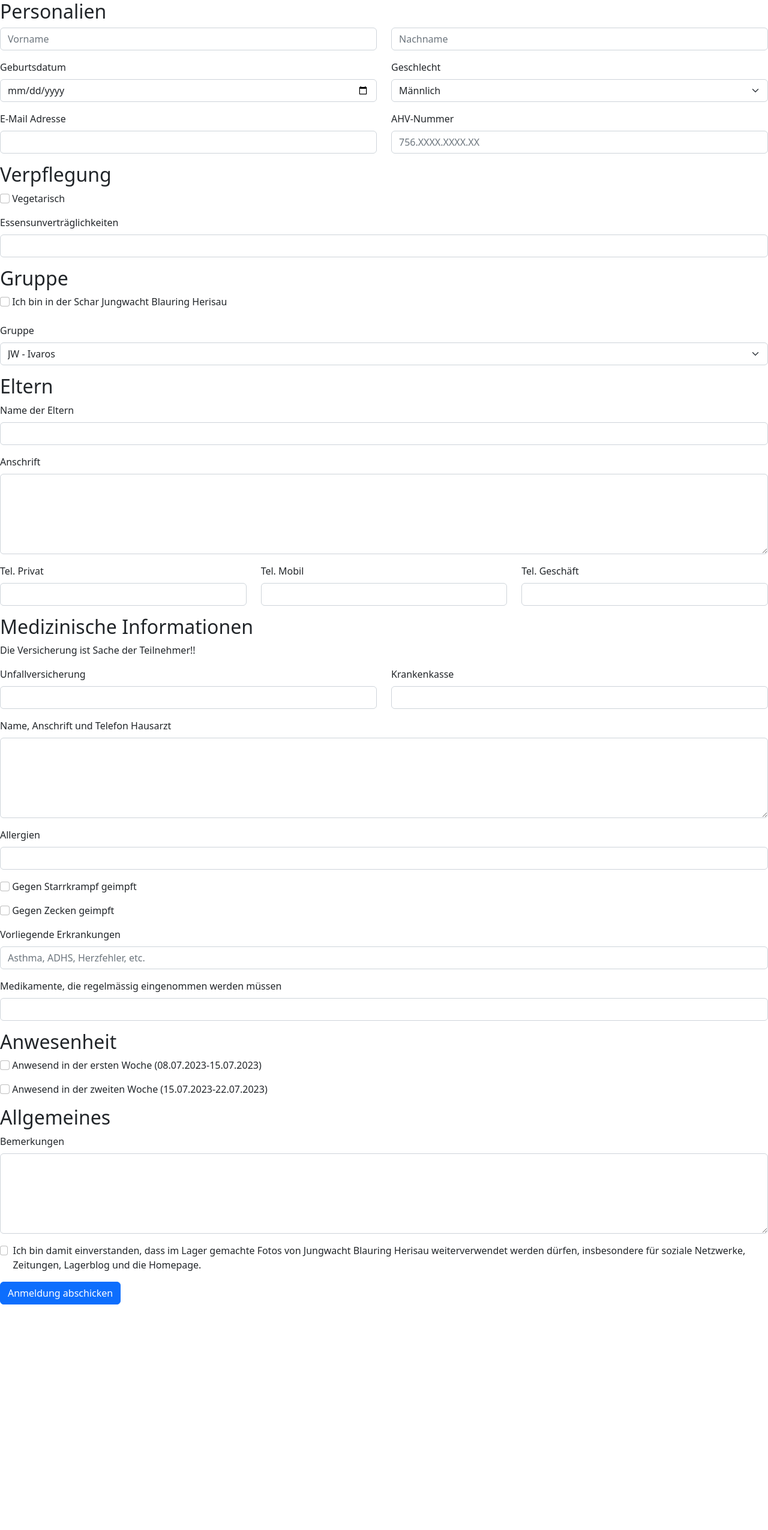
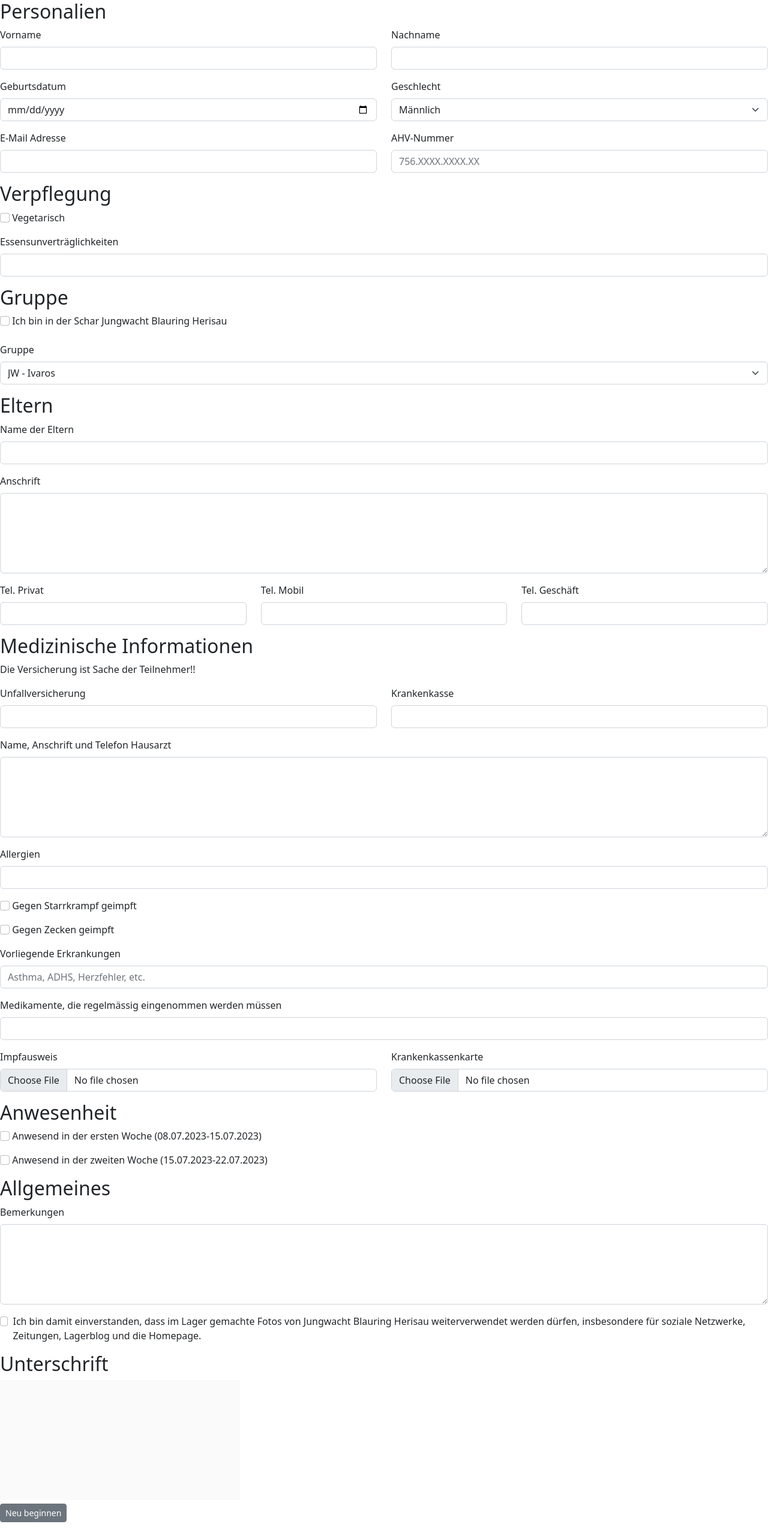
Before and after one commit to Jungwacht-Herisau/form-lageranmeldung, a plain HTML site: page index.html in a window 1280 px wide. Shown: the top 2551 px of the page at 60% size. Before the commit the page ends 2175 px from the top, so only its background shows below. Drawn offline with nearby package versions, Linux system fonts and the light colour scheme.

Commit message:
add file upload and fix signature pad scaling

```diff
--- a/index.html
+++ b/index.html
@@ -11,16 +11,19 @@
     <script src="https://cdn.jsdelivr.net/npm/bootstrap@5.2.3/dist/js/bootstrap.min.js"
             integrity="sha384-cuYeSxntonz0PPNlHhBs68uyIAVpIIOZZ5JqeqvYYIcEL727kskC66kF92t6Xl2V"
             crossorigin="anonymous"></script>
+    <script src="https://cdn.jsdelivr.net/npm/signature_pad@4/dist/signature_pad.umd.min.js"></script>
 </head>
 <body>
 <form id="registration_form" novalidate>
     <h2>Personalien</h2>
     <div class="mb-3 row">
         <div class="col">
-            <input type="text" class="form-control" id="first_name" name="first_name" placeholder="Vorname" required>
+            <label for="first_name" class="form-label">Vorname</label>
+            <input type="text" class="form-control" id="first_name" name="first_name" required>
         </div>
         <div class="col">
-            <input type="text" class="form-control" id="last_name" name="last_name" placeholder="Nachname" required>
+            <label for="last_name" class="form-label">Nachname</label>
+            <input type="text" class="form-control" id="last_name" name="last_name" required>
         </div>
     </div>
     <div class="mb-3 row">
@@ -145,6 +148,16 @@
         </label>
         <input type="text" class="form-control" id="regularly_taken_medications" name="regularly_taken_medications">
     </div>
+    <div class="mb-3 row">
+        <div class="col">
+            <label for="vaccination_card" class="form-label">Impfausweis</label>
+            <input class="form-control" type="file" id="vaccination_card" name="vaccination_card">
+        </div>
+        <div class="col">
+            <label for="insurance_card" class="form-label">Krankenkassenkarte</label>
+            <input class="form-control" type="file" id="insurance_card" name="insurance_card">
+        </div>
+    </div>
 
     <h2>Anwesenheit</h2>
     <div class="mb-3">
@@ -170,6 +183,16 @@
             Netzwerke, Zeitungen, Lagerblog und die Homepage.</label>
         <div class="invalid-feedback">Diese Checkbox muss aktiviert sein</div>
     </div>
+
+    <h2>Unterschrift</h2>
+    <div class="mb-3">
+        <div class="wrapper">
+            <canvas id="signature-pad" width="400" height="200"></canvas>
+        </div>
+        <div class="clear-btn">
+            <button id="signature-clear" class="btn btn-sm btn-secondary" type="button">Neu beginnen</button>
+        </div>
+    </div>
     <button type="button" class="btn btn-primary" id="form_submit">Anmeldung abschicken</button>
 </form>
 <div id="success" style="display: none">
@@ -181,12 +204,44 @@
     Leider konnte das Formular nicht abgeschickt werden. Bitte versuch es später noch einmal.
 </div>
 <script>
+    async function readFileInputToFormObject(input_id) {
+        const reader = new FileReader();
+        const file = document.getElementById(input_id).files[0];
+        const result = await new Promise((resolve, reject) => {
+            reader.onload = () => resolve(reader.result);
+            reader.onerror = reject;
+            reader.readAsDataURL(file);
+        });
+
+        return result.toString();
+    }
+
     document.addEventListener("DOMContentLoaded", () => {
+        const canvas = document.getElementById("signature-pad");
+        const signaturePad = new SignaturePad(canvas, {
+            backgroundColor: 'rgb(250,250,250)'
+        });
+
+        /*function resizeCanvas() {
+            const ratio = Math.max(window.devicePixelRatio || 1, 1);
+            canvas.width = canvas.offsetWidth * ratio;
+            canvas.height = canvas.offsetHeight * ratio;
+            canvas.getContext("2d").scale(ratio, ratio);
+            signaturePad.clear(); // otherwise isEmpty() might return incorrect value
+        }
+
+        window.addEventListener("resize", resizeCanvas);
+        resizeCanvas();
+        */
+
+        document.getElementById("signature-clear").addEventListener("click", () => signaturePad.clear());
+
+
         const form = document.getElementById("registration_form");
         let success_msg = document.getElementById("success");
         let error_msg = document.getElementById("form_send_error");
 
-        document.getElementById("form_submit").addEventListener("click", event => {
+        document.getElementById("form_submit").addEventListener("click", async event => {
             form.classList.add('was-validated');
             if (!form.checkValidity()) {
                 console.log("form invalid");
@@ -201,7 +256,12 @@
                 xhr.open('POST', functionURL);
                 xhr.setRequestHeader("Content-Type", "application/json");
 
-                xhr.send(JSON.stringify(Object.fromEntries(formData)));
+                let dataObject = Object.fromEntries(formData);
+                dataObject.vaccination_card = await readFileInputToFormObject("vaccination_card");
+                dataObject.insurance_card = await readFileInputToFormObject("insurance_card");
+                dataObject.signature = signaturePad.toDataURL("image/png");
+
+                xhr.send(JSON.stringify(dataObject));
                 xhr.onreadystatechange = function () {
                     if (xhr.readyState === XMLHttpRequest.DONE) {
                         if (200 <= xhr.status && xhr.status < 300) {
```
